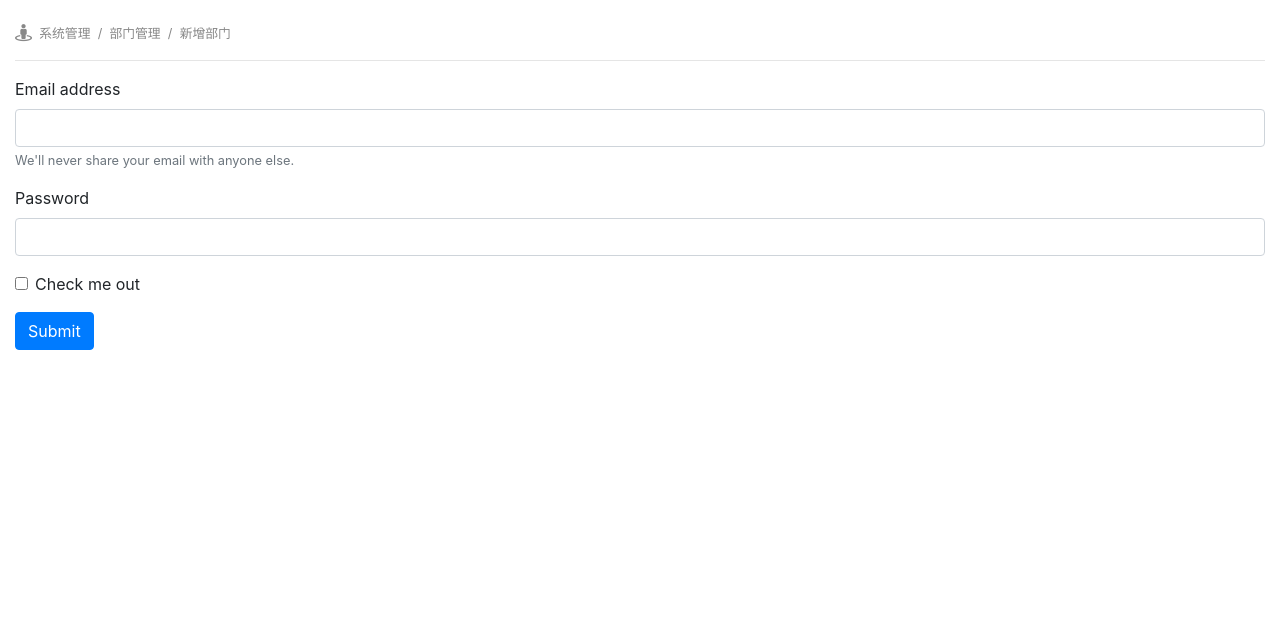
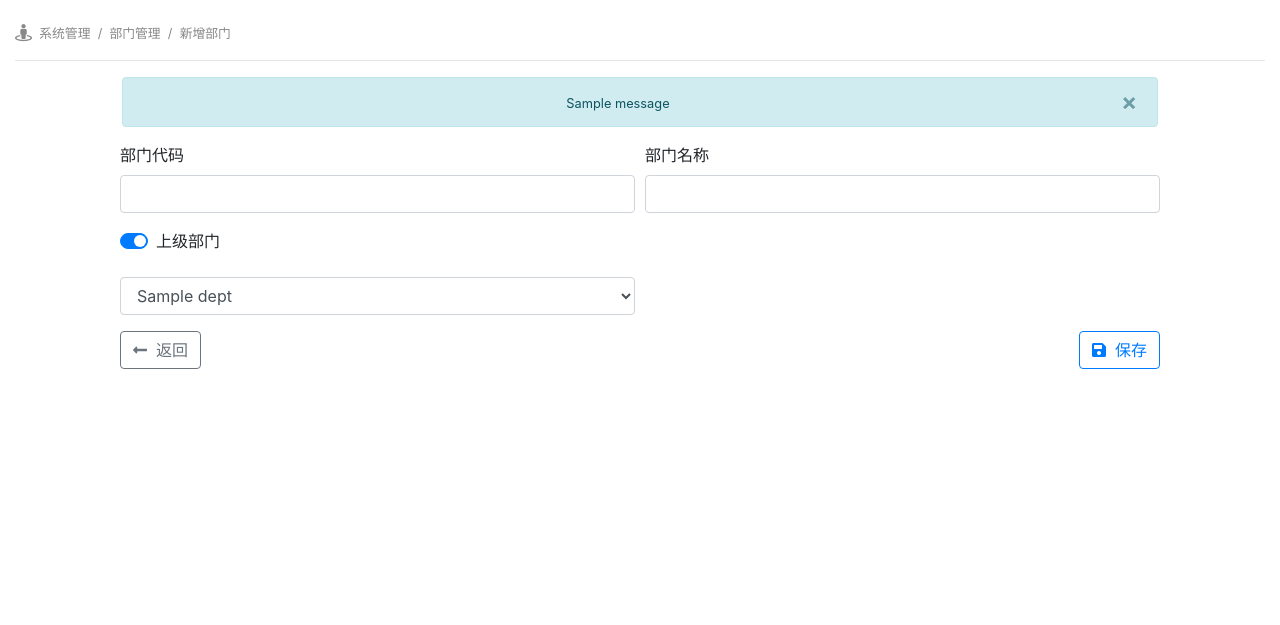
Before and after one commit to ItManHarry/pm, a Flask app: page /org/add in a window 1280 px wide. Shown: the part 56-681 px from the top of the page. Run offline with Flask 2, Linux system fonts and the light colour scheme; a user stored in the database is signed in; tables that the repository leaves empty hold one stand-in row (values such as "Sample post"); one stand-in notice (Sample message) is shown; some libraries are stand-ins or nearby versions.

Commit message:
department add finished

```diff
--- a/pm/__init__.py
+++ b/pm/__init__.py
@@ -1,6 +1,6 @@
 from flask import Flask, redirect, url_for, render_template
 from flask_wtf.csrf import CSRFError
-import click
+import click, uuid
 from pm.configs import configurations
 from pm.plugins import db, bootstrap, moment, ckeditor, migrate, csrf, dropzone, login_manager
 def create_app(config=None):
@@ -79,7 +79,7 @@ def register_webapp_commands(app):
         db.create_all()
         click.echo('数据库初始化完毕')
         click.echo('创建管理员角色')
-        role = SysRole(name='Administrator')
+        role = SysRole(id=uuid.uuid4().hex, name='Administrator')
         db.session.add(role)
         db.session.commit()
         click.echo('创建管理员')
@@ -89,6 +89,7 @@ def register_webapp_commands(app):
         else:
             click.echo('执行创建管理员')
             user = SysUser(
+                id=uuid.uuid4().hex,
                 user_id=admin_code.lower(),
                 user_name='Administrator',
                 svn_id='',
--- a/pm/forms/sys/org.py
+++ b/pm/forms/sys/org.py
@@ -1,5 +1,5 @@
 from flask_wtf import FlaskForm
-from wtforms import StringField, SelectField
+from wtforms import StringField, SelectField, HiddenField
 from wtforms.validators import DataRequired, Length, Email, Regexp, EqualTo
 from wtforms import ValidationError, validators
 from pm.models import BizDept
@@ -7,12 +7,26 @@ class OrgSearchForm(FlaskForm):
     code = StringField('部门代码', [validators.optional()])
     name = StringField('部门名称', [validators.optional()])
 class OrgForm(FlaskForm):
-    '''departments = BizDept.query.order_by(BizDept.code.desc()).all()
-    department_list = []
+    '''
+    以下使用会报错：
+    RuntimeError: No application found. Either work inside a view function or push an application context. See http://flask-sqlalchemy.pocoo.org/contexts/.
+    原因：当前未装入Flask应用上下文，顾数据库操作不可用
+    '''
+    '''
+    departments = BizDept.query.order_by(BizDept.code.desc()).all()
     for department in departments:
         department_list.append((department.id, department.name))
     print('Dept list is >>>>>>>>>> ', department_list)
     '''
+    #department_list = []
     code = StringField('部门代码', validators=[DataRequired('请输入部门代码！')])
     name = StringField('部门名称', validators=[DataRequired('请输入部门名称！')])
     parent = SelectField('上级部门', [validators.optional()], choices=[])
+    has_parent = HiddenField()      # 是否有上级部门(1:有 0：没有， 默认为有)
+
+    def validate_code(self, field):
+        if BizDept.query.filter_by(code=field.data.lower()).first():
+            raise ValidationError('部门代码已存在!')
+    def validate_name(self, field):
+        if BizDept.query.filter_by(name=field.data).first():
+            raise ValidationError('部门名称已存在!')
--- a/pm/templates/base.html
+++ b/pm/templates/base.html
@@ -22,7 +22,7 @@
     <!-- 设置自动识别显示语言 -->
     {{ moment.locale(auto_detect=True) }}
     {# --------- 引入子页面自己的JavaScript文件 --------- #}
-    {% block script %}{% endblock %}
+    {% block scripts %}{% endblock %}
     {# --------- 编写子页面自己的css样式 --------- #}
     {% block style %}{% endblock %}
 </head>
@@ -30,5 +30,6 @@
 <header>{% block header %}{% include '_header.html' %}{% endblock %}</header>
 <main>{% block main %}<h1>Content Of the System</h1>{% endblock %}</main>
 <footer>{% block footer %}{% include '_footer.html' %}{% endblock %}</footer>
+<script>{% block script %}{% endblock %}</script>
 </body>
 </html>
--- a/pm/templates/sys/org/add.html
+++ b/pm/templates/sys/org/add.html
@@ -9,21 +9,69 @@
         </div>
     </div>
     <hr>
-    <form>
-      <div class="form-group">
-        <label for="exampleInputEmail1">Email address</label>
-        <input type="email" class="form-control" id="exampleInputEmail1" aria-describedby="emailHelp">
-        <small id="emailHelp" class="form-text text-muted">We'll never share your email with anyone else.</small>
-      </div>
-      <div class="form-group">
-        <label for="exampleInputPassword1">Password</label>
-        <input type="password" class="form-control" id="exampleInputPassword1">
-      </div>
-      <div class="form-group form-check">
-        <input type="checkbox" class="form-check-input" id="exampleCheck1">
-        <label class="form-check-label" for="exampleCheck1">Check me out</label>
-      </div>
-      <button type="submit" class="btn btn-primary">Submit</button>
+    <div class="row">
+        <div class="col-10 offset-1 text-center text-info">
+            {% if get_flashed_messages() %}
+                <div class="alert alert-info alert-dismissible fade show" role="alert">
+                  {% for message in get_flashed_messages() %}
+                    <small>{{ message }}</small>
+                  {% endfor %}
+                  <button type="button" class="close" data-dismiss="alert" aria-label="Close">
+                    <span aria-hidden="true">&times;</span>
+                  </button>
+                </div>
+            {% endif %}
+        </div>
+    </div>
+    <form method="post">
+        {{form.csrf_token}}
+        <div class="form-row">
+            <div class="form-group col-md-5 offset-md-1">
+                {{form.code.label}}
+                {{form.code(class='form-control')}}
+                {% for message in form.code.errors %}
+                    <small class="text-danger">{{message}}</small>
+                {% endfor %}
+            </div>
+            <div class="form-group col-md-5">
+                {{form.name.label}}
+                {{form.name(class='form-control')}}
+                {% for message in form.name.errors %}
+                    <small class="text-danger">{{message}}</small>
+                {% endfor %}
+            </div>
+        </div>
+        <div class="form-row">
+            <div class="form-group col-md-5 offset-md-1">
+                <div class="custom-control custom-switch">
+                  <input type="checkbox" class="custom-control-input" id="selectParent" checked>
+                  <label class="custom-control-label" for="selectParent">上级部门</label>
+                </div><br>
+                {{form.has_parent(value=1)}}
+                {{form.parent(class='form-control')}}
+            </div>
+         </div>
+        <div class="form-row">
+            <div class="form-group col-md-5 offset-md-1">
+                <a class="btn btn-outline-secondary" href="{{url_for('org.index')}}"><i class="fas fa-long-arrow-alt-left"></i>&nbsp;&nbsp;返回</a>
+            </div>
+            <div class="form-group col-md-5 text-right">
+                <button type="submit" class="btn btn-outline-primary"><i class="fas fa-save"></i>&nbsp;&nbsp;保存</button>
+            </div>
+         </div>
     </form>
 </div>
 {% endblock %}
+{% block script %}
+    $(function(){
+        $('#selectParent').change(function(){
+            if($(this).is(':checked')){
+                $('#parent').removeAttr('disabled')
+                $('#has_parent').val(1)
+            }else{
+                $('#parent').attr('disabled', true)
+                $('#has_parent').val(0)
+            }
+        })
+    })
+{% endblock %}
--- a/pm/templates/sys/org/index.html
+++ b/pm/templates/sys/org/index.html
@@ -24,7 +24,7 @@
         </div>
       </div>
     </form><br>
-    <table class="table table-hover">
+    <table class="table table-hover table-sm">
       <thead>
         <tr>
             <th scope="col">部门代码</th>
@@ -43,7 +43,7 @@
                     <td>{{org.my_parent_dept.code if org.my_parent_dept else '/'}}</td>
                     <td>{{org.my_parent_dept.name if org.my_parent_dept else '/'}}</td>
                     <td>
-                        <a href="#" class="btn btn-link"><i class="fas fa-edit"></i>&nbsp;编辑</a>
+                        <a href="#" class="btn btn-link btn-sm" title="编辑"><i class="fas fa-edit"></i></a>
                     </td>
                 </tr>
             {%endfor%}
--- a/pm/views/auth.py
+++ b/pm/views/auth.py
@@ -4,6 +4,7 @@ from pm.forms.auth import LoginForm
 from pm.plugins import db
 from pm.models import SysUser, SysLog
 from pm.utils import redirect_back
+import uuid
 bp_auth = Blueprint('auth', __name__)
 @bp_auth.route('/login', methods=['GET', 'POST'])
 def login():
@@ -21,7 +22,7 @@ def login():
         if user:
             if user.validate_password(user_pwd):
                 login_user(user, True)
-                log = SysLog(url='auth.login', operation='Login into system', user=user, operator_id=user.id)
+                log = SysLog(id=uuid.uuid4().hex, url='auth.login', operation='Login into system', user=user, operator_id=user.id)
                 db.session.add(log)
                 db.session.commit()
                 return redirect_back()
--- a/pm/views/sys/org.py
+++ b/pm/views/sys/org.py
@@ -2,9 +2,11 @@
 系统部门信息管理
 '''
 from flask import Blueprint, render_template, request, current_app, flash, redirect, url_for
-from flask_login import login_required
+from flask_login import login_required, current_user
 from pm.models import BizDept
+from pm.plugins import db
 from pm.forms.sys.org import OrgSearchForm, OrgForm
+import uuid
 bp_org = Blueprint('org', __name__)
 @bp_org.route('/index', methods=['GET', 'POST'])
 @login_required
@@ -17,14 +19,26 @@ def index():
         name = form.name.data
     page = request.args.get('page', 1, type=int)
     per_page = current_app.config['ITEM_COUNT_PER_PAGE']
-    pagination = BizDept.query.filter(BizDept.code.like('%'+code+'%'), BizDept.name.like('%'+name+'%')).order_by(BizDept.code.desc()).paginate(page, per_page)
+    pagination = BizDept.query.filter(BizDept.code.like('%'+code+'%'), BizDept.name.like('%'+name+'%')).order_by(BizDept.code).paginate(page, per_page)
     orgs = pagination.items
     return render_template('sys/org/index.html', pagination=pagination, orgs=orgs, form=form)
 
 @bp_org.route('/add', methods=['GET', 'POST'])
+@login_required
 def add():
     form = OrgForm()
+    departments = BizDept.query.order_by(BizDept.code).all()
+    department_list = []
+    for department in departments:
+        department_list.append((department.id, department.name))
+    form.parent.choices = department_list
     if form.validate_on_submit():
+        department = BizDept(id=uuid.uuid4().hex, code=form.code.data.lower(), name=form.name.data, operator_id=current_user.id)
+        db.session.add(department)
+        db.session.commit()
+        has_parent = form.has_parent.data
+        if has_parent and form.parent.data is not None:
+            department.set_parent_dept(BizDept.query.get(form.parent.data))
         flash('部门添加成功！')
         return redirect(url_for('.add'))
     return render_template('sys/org/add.html', form=form)
```
Also changed, not shown: pm/models.py (+5 -5 lines).
